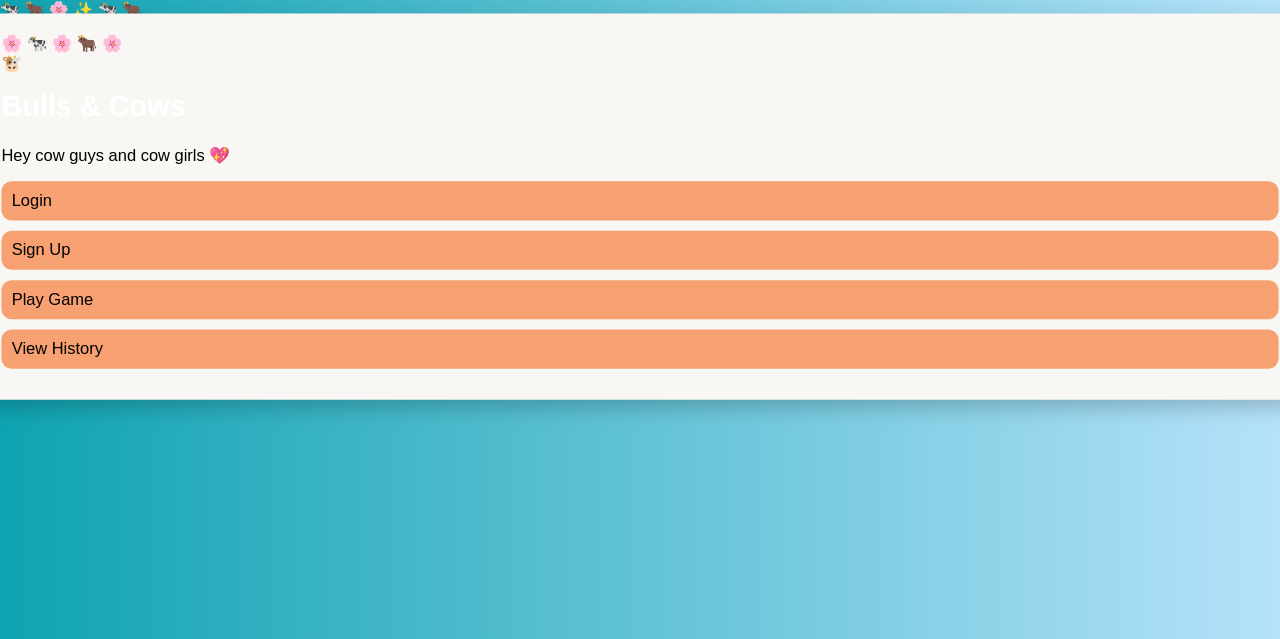
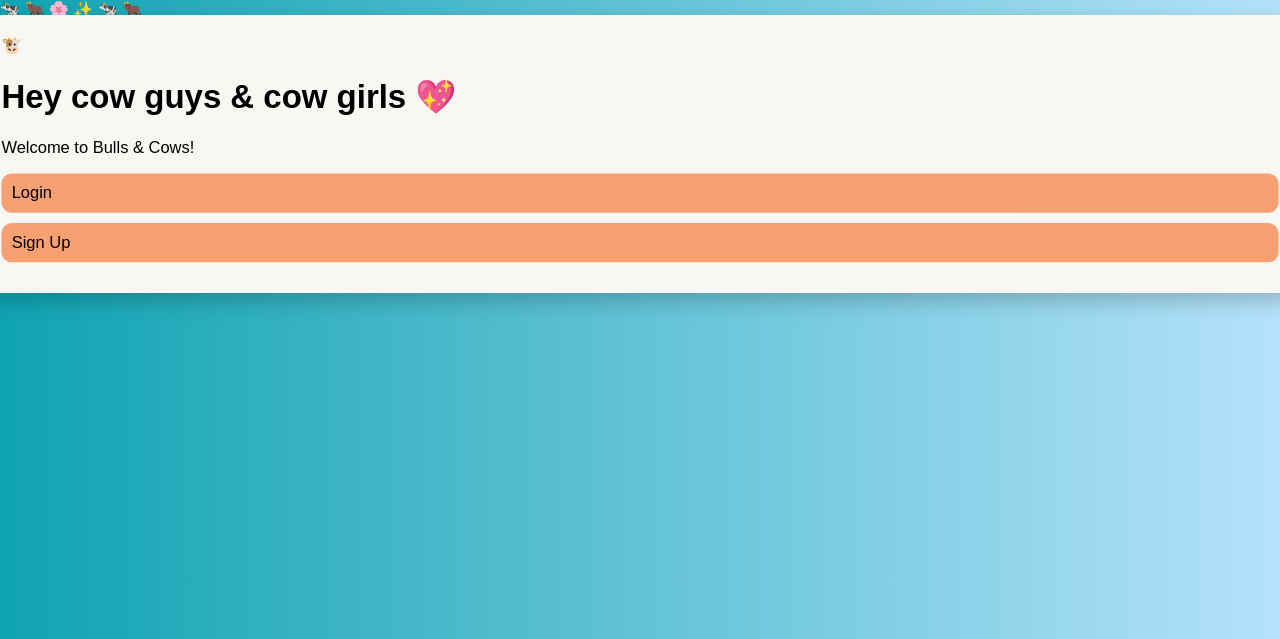
Before and after one commit to RPM2626/Code-Ranchh, a FastAPI app: template app/templates/index.html in a window 1280 px wide. Shown: the top 639 px of the page. Run offline with FastAPI, Linux system fonts and the light colour scheme; the template is opened without the code that fills it, so the values that code supplies are empty; parts of the project's set-up code (start-up, migrations or seed data) failed here and were passed over.

Commit message:
Update index.html

```diff
--- a/app/templates/index.html
+++ b/app/templates/index.html
@@ -1,17 +1,15 @@
 {% extends "base.html" %}
 
 {% block content %}
-<div class="page-wrap">
-    <div class="card home-card">
-        <div class="animal-banner">🌸 🐄 🌸 🐂 🌸</div>
-        <div class="logo-circle">🐮</div>
-        <h1 class="title">Bulls & Cows</h1>
-        <p class="subtitle">Hey cow guys and cow girls 💖</p>
+<div class="center">
+    <div class="card">
+        <div class="emoji">🐮</div>
+
+        <h1>Hey cow guys & cow girls 💖</h1>
+        <p>Welcome to Bulls & Cows!</p>
 
         <a href="/login" class="btn">Login</a>
-        <a href="/register" class="btn btn-secondary">Sign Up</a>
-        <a href="/game" class="btn btn-soft">Play Game</a>
-        <a href="/history" class="btn btn-soft">View History</a>
+        <a href="/register" class="btn pink">Sign Up</a>
     </div>
 </div>
 {% endblock %}
```
